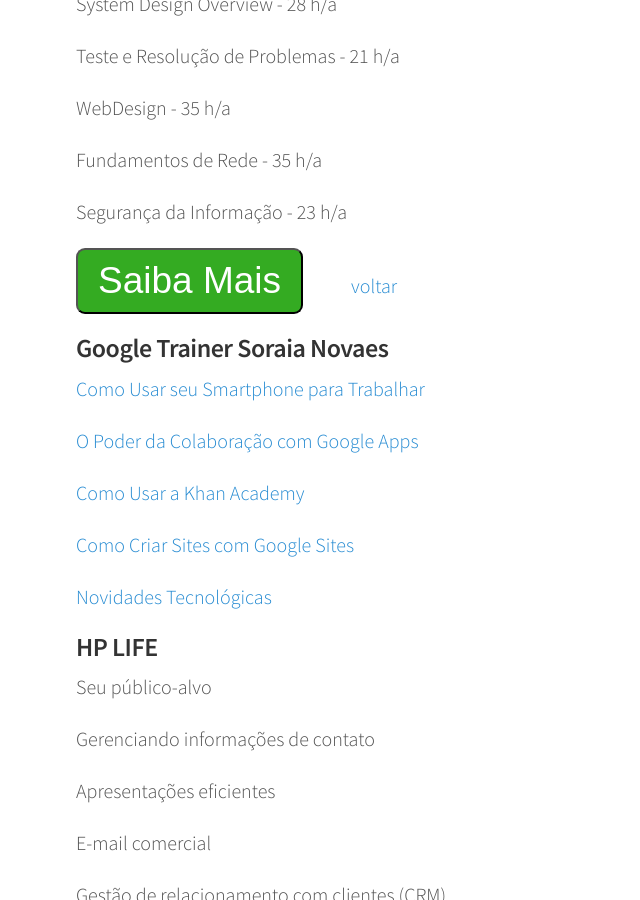
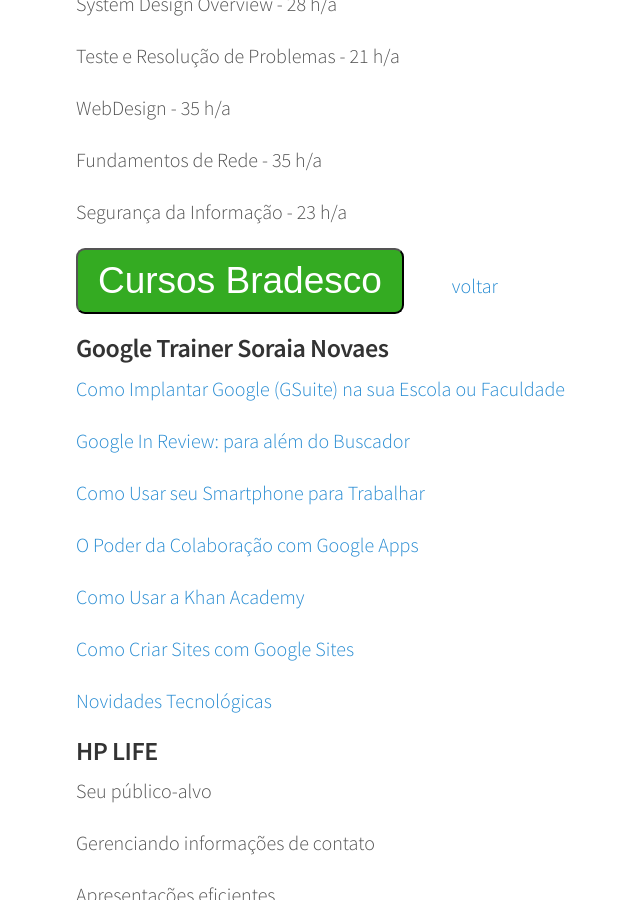
Before and after one commit to snvas/snvas.github.io, a Jekyll site: the page built from _posts/2016-04-04-cursos-online-gratuitos.markdown, in a window 1280 px wide and 900 px high, scrolled down 24161 px. Shown: the whole window, without its empty margins (204-844 px from the left). Built offline with Jekyll 4.4.1, drawn with Linux system fonts in a browser that asks for light colours; nearby versions of some CDN libraries; comment, search, counter and statistics services are not loaded; some of the changed text lies outside the part shown.

Commit message:
atualiza links

```diff
--- a/_posts/2016-04-04-cursos-online-gratuitos.markdown
+++ b/_posts/2016-04-04-cursos-online-gratuitos.markdown
@@ -156,7 +156,7 @@
 
 Sistemas Operacionais - 4 h/a
 
-<a href="http://cursos.ninja/brasil-cursos/pesquisa/Campo_complemento/brasil+TI+Maior/" target="_blank"><button class="btn">Saiba Mais</button></a>
+<a href="http://cursos.ninja/brasil-cursos/pesquisa/Campo_complemento/brasil+TI+Maior/" target="_blank"><button class="btn">Cursos Brasil TI Maior</button></a>
 
 <div id="codestudio"></div>
 
@@ -184,7 +184,7 @@
 
 Curso 4 Code - 5 h/a
 
-<a href="http://cursos.ninja/brasil-cursos/pesquisa/Campo_complemento/CODE+STUDIO/" target="_blank"><button class="btn">Saiba Mais</button></a> &nbsp;&nbsp;&nbsp;&nbsp;&nbsp;&nbsp;&nbsp;&nbsp;&nbsp;&nbsp;&nbsp;&nbsp;[voltar](#cursosonline)
+<a href="http://cursos.ninja/brasil-cursos/pesquisa/Campo_complemento/CODE+STUDIO/" target="_blank"><button class="btn">Cursos Code Studio</button></a> &nbsp;&nbsp;&nbsp;&nbsp;&nbsp;&nbsp;&nbsp;&nbsp;&nbsp;&nbsp;&nbsp;&nbsp;[voltar](#cursosonline)
 
 
 <div id="dell"></div>
@@ -219,7 +219,7 @@
 
 Soluções de segurança em camadas da Dell - 1 h/a
 
-<a href="http://cursos.ninja/brasil-cursos/pesquisa/Campo_complemento/DELL+TRAINING+CENTER/" target="_blank"><button class="btn">Saiba Mais</button></a>&nbsp;&nbsp;&nbsp;&nbsp;&nbsp;&nbsp;&nbsp;&nbsp;&nbsp;&nbsp;&nbsp;&nbsp;[voltar](#cursosonline)
+<a href="http://cursos.ninja/brasil-cursos/pesquisa/Campo_complemento/DELL+TRAINING+CENTER/" target="_blank"><button class="btn">Cursos DELL</button></a>&nbsp;&nbsp;&nbsp;&nbsp;&nbsp;&nbsp;&nbsp;&nbsp;&nbsp;&nbsp;&nbsp;&nbsp;[voltar](#cursosonline)
 
 <div id="ciee"></div>
 
@@ -287,7 +287,7 @@
 
 SMARTPHONE - 2 h/a
 
-<a href="http://cursos.ninja/brasil-cursos/pesquisa/Campo_complemento/ead+ciee/" target="_blank"><button class="btn">Saiba Mais</button></a>&nbsp;&nbsp;&nbsp;&nbsp;&nbsp;&nbsp;&nbsp;&nbsp;&nbsp;&nbsp;&nbsp;&nbsp;[voltar](#cursosonline)
+<a href="http://cursos.ninja/brasil-cursos/pesquisa/Campo_complemento/ead+ciee/" target="_blank"><button class="btn">Cursos CIEE</button></a>&nbsp;&nbsp;&nbsp;&nbsp;&nbsp;&nbsp;&nbsp;&nbsp;&nbsp;&nbsp;&nbsp;&nbsp;[voltar](#cursosonline)
 
 <div id="sebrae"></div>
 
@@ -339,7 +339,7 @@
 
 D-Olho na Qualidade: 5Ss para os pequenos negócios - 16 h/a
 
-<a href="http://cursos.ninja/brasil-cursos/pesquisa/Campo_complemento/EAD+SEBRAE/" target="_blank"><button class="btn">Saiba Mais</button></a>&nbsp;&nbsp;&nbsp;&nbsp;&nbsp;&nbsp;&nbsp;&nbsp;&nbsp;&nbsp;&nbsp;&nbsp;[voltar](#cursosonline)
+<a href="http://cursos.ninja/brasil-cursos/pesquisa/Campo_complemento/EAD+SEBRAE/" target="_blank"><button class="btn">Cursos Sebrae</button></a>&nbsp;&nbsp;&nbsp;&nbsp;&nbsp;&nbsp;&nbsp;&nbsp;&nbsp;&nbsp;&nbsp;&nbsp;[voltar](#cursosonline)
 
 <div id="senai"></div>
 
@@ -371,7 +371,7 @@
 
 Lógica de Programação - 14 h/a
 
-<a href="http://cursos.ninja/brasil-cursos/pesquisa/Campo_complemento/EAD+SENAI/" target="_blank"><button class="btn">Saiba Mais</button></a>&nbsp;&nbsp;&nbsp;&nbsp;&nbsp;&nbsp;&nbsp;&nbsp;&nbsp;&nbsp;&nbsp;&nbsp;[voltar](#cursosonline)
+<a href="http://cursos.ninja/brasil-cursos/pesquisa/Campo_complemento/EAD+SENAI/" target="_blank"><button class="btn">Cursos SENAI</button></a>&nbsp;&nbsp;&nbsp;&nbsp;&nbsp;&nbsp;&nbsp;&nbsp;&nbsp;&nbsp;&nbsp;&nbsp;[voltar](#cursosonline)
 
 <div id="senado"></div>
 
@@ -425,7 +425,7 @@
 
 Relações Internacionais: Teoria e História - 60 h/a
 
-<a href="http://cursos.ninja/brasil-cursos/pesquisa/Campo_complemento/EAD+SENADO+FEDERAL/" target="_blank"><button class="btn">Saiba Mais</button></a>&nbsp;&nbsp;&nbsp;&nbsp;&nbsp;&nbsp;&nbsp;&nbsp;&nbsp;&nbsp;&nbsp;&nbsp;[voltar](#cursosonline)
+<a href="http://cursos.ninja/brasil-cursos/pesquisa/Campo_complemento/EAD+SENADO+FEDERAL/" target="_blank"><button class="btn">Cursos Senado Federal</button></a>&nbsp;&nbsp;&nbsp;&nbsp;&nbsp;&nbsp;&nbsp;&nbsp;&nbsp;&nbsp;&nbsp;&nbsp;[voltar](#cursosonline)
 
 <div id="sesipr"></div>
 
@@ -473,7 +473,7 @@
 
 TEAR, MÁQUINA DE COSTURA RETA E CORTE DE TECIDOS - 10 h/a
 
-<a href="http://cursos.ninja/brasil-cursos/pesquisa/Campo_complemento/EAD+SESI+PR/" target="_blank"><button class="btn">Saiba Mais</button></a>&nbsp;&nbsp;&nbsp;&nbsp;&nbsp;&nbsp;&nbsp;&nbsp;&nbsp;&nbsp;&nbsp;&nbsp;[voltar](#cursosonline)
+<a href="http://cursos.ninja/brasil-cursos/pesquisa/Campo_complemento/EAD+SESI+PR/" target="_blank"><button class="btn">Cursos SESI PR</button></a>&nbsp;&nbsp;&nbsp;&nbsp;&nbsp;&nbsp;&nbsp;&nbsp;&nbsp;&nbsp;&nbsp;&nbsp;[voltar](#cursosonline)
 
 <div id="sestsenat"></div>
 
@@ -493,7 +493,7 @@
 
 RT - Responsável Técnico
 
-<a href="http://cursos.ninja/brasil-cursos/pesquisa/Campo_complemento/EAD+SEST+SENAT/" target="_blank"><button class="btn">Saiba Mais</button></a>
+<a href="http://cursos.ninja/brasil-cursos/pesquisa/Campo_complemento/EAD+SEST+SENAT/" target="_blank"><button class="btn">Cursos SEST SENAT</button></a>
 
 <div id="unicamp"></div>
 
@@ -515,7 +515,7 @@
 
 Tecnologia XML
 
-<a href="http://cursos.ninja/brasil-cursos/pesquisa/Campo_complemento/EAD+Educa%E7%E3o+a+Dist%E2ncia+do+Centro+de+Computa%E7%E3o+da+Unicamp/" target="_blank"><button class="btn">Saiba Mais</button></a&nbsp;&nbsp;&nbsp;&nbsp;&nbsp;&nbsp;&nbsp;&nbsp;&nbsp;&nbsp;&nbsp;&nbsp;[voltar](#cursosonline)
+<a href="http://cursos.ninja/brasil-cursos/pesquisa/Campo_complemento/EAD+Educa%E7%E3o+a+Dist%E2ncia+do+Centro+de+Computa%E7%E3o+da+Unicamp/" target="_blank"><button class="btn">Cursos Unicamp</button></a>&nbsp;&nbsp;&nbsp;&nbsp;&nbsp;&nbsp;&nbsp;&nbsp;&nbsp;&nbsp;&nbsp;&nbsp;[voltar](#cursosonline)
 
 <div id="usp"></div>
 
@@ -631,7 +631,7 @@
 
 Química - 26 h/a
 
-<a href="http://cursos.ninja/brasil-cursos/pesquisa/Campo_complemento/ead+usp/" target="_blank"><button class="btn">Saiba Mais</button></a>
+<a href="http://cursos.ninja/brasil-cursos/pesquisa/Campo_complemento/ead+usp/" target="_blank"><button class="btn">Cursos USP</button></a>
 
 <div id="utfpr"></div>
 
@@ -645,7 +645,7 @@
 
 Leitura em Inglês - 2 h/a
 
-<a href="http://cursos.ninja/brasil-cursos/pesquisa/Campo_complemento/EDAD+UTFPR/" target="_blank"><button class="btn">Saiba Mais</button></a>&nbsp;&nbsp;&nbsp;&nbsp;&nbsp;&nbsp;&nbsp;&nbsp;&nbsp;&nbsp;&nbsp;&nbsp;[voltar](#cursosonline)
+<a href="http://cursos.ninja/brasil-cursos/pesquisa/Campo_complemento/EDAD+UTFPR/" target="_blank"><button class="btn">Cursos UTFPR</button></a>&nbsp;&nbsp;&nbsp;&nbsp;&nbsp;&nbsp;&nbsp;&nbsp;&nbsp;&nbsp;&nbsp;&nbsp;[voltar](#cursosonline)
 
 <div id="endeavor"></div>
 
@@ -660,7 +660,7 @@
 Ferramentas práticas de Inovação: inovar para se diferenciar - 3 h/a
 
 
-<a href="http://cursos.ninja/brasil-cursos/pesquisa/Campo_complemento/endeavor/" target="_blank"><button class="btn">Saiba Mais</button></a>&nbsp;&nbsp;&nbsp;&nbsp;&nbsp;&nbsp;&nbsp;&nbsp;&nbsp;&nbsp;&nbsp;&nbsp;[voltar](#cursosonline)
+<a href="http://cursos.ninja/brasil-cursos/pesquisa/Campo_complemento/endeavor/" target="_blank"><button class="btn">Cursos Endevor</button></a>&nbsp;&nbsp;&nbsp;&nbsp;&nbsp;&nbsp;&nbsp;&nbsp;&nbsp;&nbsp;&nbsp;&nbsp;[voltar](#cursosonline)
 
 <div id="espm"></div>
 
@@ -680,7 +680,7 @@
 
 LIDERANÇA DE EQUIPES - 6 h/a
 
-<a href="http://cursos.ninja/brasil-cursos/pesquisa/Campo_complemento/ESPM+Online/" target="_blank"><button class="btn">Saiba Mais</button></a>&nbsp;&nbsp;&nbsp;&nbsp;&nbsp;&nbsp;&nbsp;&nbsp;&nbsp;&nbsp;&nbsp;&nbsp;[voltar](#cursosonline)
+<a href="http://cursos.ninja/brasil-cursos/pesquisa/Campo_complemento/ESPM+Online/" target="_blank"><button class="btn">Cursos ESPM</button></a>&nbsp;&nbsp;&nbsp;&nbsp;&nbsp;&nbsp;&nbsp;&nbsp;&nbsp;&nbsp;&nbsp;&nbsp;[voltar](#cursosonline)
 
 <div id="fgv"></div>
 
@@ -778,7 +778,7 @@
 
 SUSTENTABILIDADE APLICADA AOS NEGÓCIOS: ORIENTAÇÕES PARA GESTORES - 10 h/a
 
-<a href="http://cursos.ninja/brasil-cursos/pesquisa/Campo_complemento/FGV+Online/" target="_blank"><button class="btn">Saiba Mais</button></a>&nbsp;&nbsp;&nbsp;&nbsp;&nbsp;&nbsp;&nbsp;&nbsp;&nbsp;&nbsp;&nbsp;&nbsp;[voltar](#cursosonline)
+<a href="http://cursos.ninja/brasil-cursos/pesquisa/Campo_complemento/FGV+Online/" target="_blank"><button class="btn">Cursos FGV</button></a>&nbsp;&nbsp;&nbsp;&nbsp;&nbsp;&nbsp;&nbsp;&nbsp;&nbsp;&nbsp;&nbsp;&nbsp;[voltar](#cursosonline)
 
 <div id="fiap"></div>
 
@@ -816,7 +816,7 @@
 
 Gestão de Projetos - 1 h/a
 
-<a href="http://cursos.ninja/brasil-cursos/pesquisa/Campo_complemento/FIAP+X/" target="_blank"><button class="btn">Saiba Mais</button></a>&nbsp;&nbsp;&nbsp;&nbsp;&nbsp;&nbsp;&nbsp;&nbsp;&nbsp;&nbsp;&nbsp;&nbsp;[voltar](#cursosonline)
+<a href="http://cursos.ninja/brasil-cursos/pesquisa/Campo_complemento/FIAP+X/" target="_blank"><button class="btn">Cursos FIAP</button></a>&nbsp;&nbsp;&nbsp;&nbsp;&nbsp;&nbsp;&nbsp;&nbsp;&nbsp;&nbsp;&nbsp;&nbsp;[voltar](#cursosonline)
 
 <div id="bradesco"></div>
 
@@ -918,17 +918,21 @@
 
 Segurança da Informação - 23 h/a
 
-<a href="http://cursos.ninja/brasil-cursos/pesquisa/Campo_complemento/Funda%E7%E3o+Bradesco/" target="_blank"><button class="btn">Saiba Mais</button></a>&nbsp;&nbsp;&nbsp;&nbsp;&nbsp;&nbsp;&nbsp;&nbsp;&nbsp;&nbsp;&nbsp;&nbsp;[voltar](#cursosonline)
+<a href="http://cursos.ninja/brasil-cursos/pesquisa/Campo_complemento/Funda%E7%E3o+Bradesco/" target="_blank"><button class="btn">Cursos Bradesco</button></a>&nbsp;&nbsp;&nbsp;&nbsp;&nbsp;&nbsp;&nbsp;&nbsp;&nbsp;&nbsp;&nbsp;&nbsp;[voltar](#cursosonline)
 
 <div id="trainer"></div>
 
 ### Google Trainer Soraia Novaes
 
+<a href="https://www.udemy.com/como-implantar-gsuite-na-sua-escola-ou-faculdade/" target="_blank">Como Implantar Google (GSuite) na sua Escola ou Faculdade</a>
+
+<a href="https://www.udemy.com/google-in-review-para-alem-do-buscador/" target="_blank">Google In Review: para além do Buscador</a>
+
 <a href="https://inovadores.coursify.me/courses/como-usar-seu-smartphone-para-trabalhar" target="_blank">Como Usar seu Smartphone para Trabalhar</a>
 
 <a href="https://inovadores.coursify.me/courses/o-poder-da-colaboracao-com-google-apps" target="_blank">O Poder da Colaboração com Google Apps</a>
 
-<a href="http://googletrainer.teachable.com/p/como-usar-a-khan-academy" target="_blank">Como Usar a Khan Academy</a>
+<a href="https://www.udemy.com/como-usar-a-khan-academy/" target="_blank">Como Usar a Khan Academy</a>
 
 <a href="https://inovadores.coursify.me/courses/criacao-de-conteudo-com-google-sites" target="_blank">Como Criar Sites com Google Sites</a>
 
@@ -989,7 +993,7 @@
 
 Eficiência energética: Fazer mais por menos
 
-<a href="http://cursos.ninja/brasil-cursos/pesquisa/Campo_complemento/HP+LIFE/" target="_blank"><button class="btn">Saiba Mais</button></a>&nbsp;&nbsp;&nbsp;&nbsp;&nbsp;&nbsp;&nbsp;&nbsp;&nbsp;&nbsp;&nbsp;&nbsp;[voltar](#cursosonline)
+<a href="http://cursos.ninja/brasil-cursos/pesquisa/Campo_complemento/HP+LIFE/" target="_blank"><button class="btn">Cursos HP</button></a>&nbsp;&nbsp;&nbsp;&nbsp;&nbsp;&nbsp;&nbsp;&nbsp;&nbsp;&nbsp;&nbsp;&nbsp;[voltar](#cursosonline)
 
 <div id="intel"></div>
 
@@ -1073,7 +1077,7 @@
 
 Storage - 8 h/a
 
-<a href="http://cursos.ninja/brasil-cursos/pesquisa/Campo_complemento/INTEL+Di%E1logo+TI/" target="_blank"><button class="btn">Saiba Mais</button></a>&nbsp;&nbsp;&nbsp;&nbsp;&nbsp;&nbsp;&nbsp;&nbsp;&nbsp;&nbsp;&nbsp;&nbsp;[voltar](#cursosonline)
+<a href="http://cursos.ninja/brasil-cursos/pesquisa/Campo_complemento/INTEL+Di%E1logo+TI/" target="_blank"><button class="btn">Cursos Intel</button></a>&nbsp;&nbsp;&nbsp;&nbsp;&nbsp;&nbsp;&nbsp;&nbsp;&nbsp;&nbsp;&nbsp;&nbsp;[voltar](#cursosonline)
 
 <div id="khan"></div>
 
@@ -1201,7 +1205,7 @@
 
 Hora do Código Banco de Dados Khan Academy - 1 h/a
 
-<a href="http://cursos.ninja/brasil-cursos/pesquisa/Campo_complemento/KHAN+ACADEMY/" target="_blank"><button class="btn">Saiba Mais</button></a>&nbsp;&nbsp;&nbsp;&nbsp;&nbsp;&nbsp;&nbsp;&nbsp;&nbsp;&nbsp;&nbsp;&nbsp;[voltar](#cursosonline)
+<a href="http://cursos.ninja/brasil-cursos/pesquisa/Campo_complemento/KHAN+ACADEMY/" target="_blank"><button class="btn">Cursos KHAN ACADEMY</button></a>&nbsp;&nbsp;&nbsp;&nbsp;&nbsp;&nbsp;&nbsp;&nbsp;&nbsp;&nbsp;&nbsp;&nbsp;[voltar](#cursosonline)
 
 <div id="microsoft"></div>
 
@@ -1359,7 +1363,7 @@
 
 Proteção de informações com Azure RMS - 1 h/a
 
-<a href="http://cursos.ninja/brasil-cursos/pesquisa/Campo_complemento/MICROSOFT+VIRTUAL+ACADEMY/" target="_blank"><button class="btn">Saiba Mais</button></a>&nbsp;&nbsp;&nbsp;&nbsp;&nbsp;&nbsp;&nbsp;&nbsp;&nbsp;&nbsp;&nbsp;&nbsp;[voltar](#cursosonline)
+<a href="http://cursos.ninja/brasil-cursos/pesquisa/Campo_complemento/MICROSOFT+VIRTUAL+ACADEMY/" target="_blank"><button class="btn">Cursos MICROSOFT</button></a>&nbsp;&nbsp;&nbsp;&nbsp;&nbsp;&nbsp;&nbsp;&nbsp;&nbsp;&nbsp;&nbsp;&nbsp;[voltar](#cursosonline)
 
 <div id="udacity"></div>
 
@@ -1435,7 +1439,7 @@
 
 Vizualização de Dados e D3.js Comunicando-se Através do Dados - 6 h/a
 
-<a href="http://cursos.ninja/brasil-cursos/pesquisa/Campo_complemento/udacity/" target="_blank"><button class="btn">Saiba Mais</button></a>
+<a href="http://cursos.ninja/brasil-cursos/pesquisa/Campo_complemento/udacity/" target="_blank"><button class="btn">Cursos UDACITY</button></a>
 
 <div id="tim"></div>
 
@@ -1475,7 +1479,7 @@
 
 Produção de Vídeos Educacionais para Web - 1 h/a
 
-<a href="http://cursos.ninja/brasil-cursos/pesquisa/Campo_complemento/TIM+TEC/" target="_blank"><button class="btn">Saiba Mais</button></a>&nbsp;&nbsp;&nbsp;&nbsp;&nbsp;&nbsp;&nbsp;&nbsp;&nbsp;&nbsp;&nbsp;&nbsp;[voltar](#cursosonline)
+<a href="http://cursos.ninja/brasil-cursos/pesquisa/Campo_complemento/TIM+TEC/" target="_blank"><button class="btn">Cursos TIM</button></a>&nbsp;&nbsp;&nbsp;&nbsp;&nbsp;&nbsp;&nbsp;&nbsp;&nbsp;&nbsp;&nbsp;&nbsp;[voltar](#cursosonline)
 
 <div id="univesp"></div>
 
@@ -1559,7 +1563,7 @@
 
 Química Geral e Inorgânica Básica - 12 h/a
 
-<a href="http://cursos.ninja/brasil-cursos/pesquisa/Campo_complemento/UNIVESP+TV" target="_blank"><button class="btn">Saiba Mais</button></a>&nbsp;&nbsp;&nbsp;&nbsp;&nbsp;&nbsp;&nbsp;&nbsp;&nbsp;&nbsp;&nbsp;&nbsp;[voltar](#cursosonline)
+<a href="http://cursos.ninja/brasil-cursos/pesquisa/Campo_complemento/UNIVESP+TV" target="_blank"><button class="btn">Cursos UNIVESP</button></a>&nbsp;&nbsp;&nbsp;&nbsp;&nbsp;&nbsp;&nbsp;&nbsp;&nbsp;&nbsp;&nbsp;&nbsp;[voltar](#cursosonline)
 
 <div id="veduca"></div>
 
@@ -1615,7 +1619,7 @@
 
 Energia Renováveis - 60 h/a
 
-<a href="http://cursos.ninja/brasil-cursos/pesquisa/Campo_complemento/VEDUCA" target="_blank"><button class="btn">Saiba Mais</button></a>&nbsp;&nbsp;&nbsp;&nbsp;&nbsp;&nbsp;&nbsp;&nbsp;&nbsp;&nbsp;&nbsp;&nbsp;[voltar](#cursosonline)
+<a href="http://cursos.ninja/brasil-cursos/pesquisa/Campo_complemento/VEDUCA" target="_blank"><button class="btn">Cursos Veduca</button></a>&nbsp;&nbsp;&nbsp;&nbsp;&nbsp;&nbsp;&nbsp;&nbsp;&nbsp;&nbsp;&nbsp;&nbsp;[voltar](#cursosonline)
 
 <div id="horadocodigo"></div>
 
@@ -1655,7 +1659,7 @@
 
 Hora do Código Blockly Games - 1 h/a
 
-<a href="http://cursos.ninja/brasil-cursos/pesquisa/Campo_nome/Hora+do+C%F3digo/" target="_blank"><button class="btn">Saiba Mais</button></a>&nbsp;&nbsp;&nbsp;&nbsp;&nbsp;&nbsp;&nbsp;&nbsp;&nbsp;&nbsp;&nbsp;&nbsp;[voltar](#cursosonline)
+<a href="http://cursos.ninja/brasil-cursos/pesquisa/Campo_nome/Hora+do+C%F3digo/" target="_blank"><button class="btn">Hora do Código</button></a>&nbsp;&nbsp;&nbsp;&nbsp;&nbsp;&nbsp;&nbsp;&nbsp;&nbsp;&nbsp;&nbsp;&nbsp;[voltar](#cursosonline)
 
 Você também pode encontrar + 700 cursos online gratuitos organizados por área:
 
--- a/_posts/2016-05-24-tecnologia-aplicada-educacao.markdown
+++ b/_posts/2016-05-24-tecnologia-aplicada-educacao.markdown
@@ -7,9 +7,9 @@
  - edtech
 ---
 
-Como a tecnologia pode transformar a educação [saiba mais](http://professoragoogle.com.br).
+Como a tecnologia pode transformar a educação saiba mais no site da [professora Google](http://professoragoogle.com.br).
 
-Entrevista para o 1º Congresso Brasileiro de Qualidade de Vida Escolar.
+Soraia Novaes, concede entrevista para o 1º Congresso Brasileiro de Qualidade de Vida Escolar.
 
 <iframe
   width="100%"
--- a/_posts/2016-08-25-recado-para-escolas.markdown
+++ b/_posts/2016-08-25-recado-para-escolas.markdown
@@ -7,7 +7,7 @@
  - google for education
 ---
 
-As escolas públicas ou privadas tem direito a uma conta educacional do Google Apps. Se a sua escola ainda não usa, se liga no recado e [saiba mais](http://professoragoogle.com.br).
+As escolas públicas ou privadas tem direito a uma conta educacional do Google Apps (GSuite). Se a sua escola ainda não usa, se liga no recado e saiba mais sobre as [ferramentas Google para educação](http://professoragoogle.com.br/produtos/ferramentas-do-google-for-education/).
 
 <iframe
   width="100%"
```
Also changed, not shown: _posts/2016-03-17-educacao-tecnologia-inovacao.markdown (+4 -8 lines), _posts/2016-03-18-jeito-google-facebook-trabalhar.markdown (+6 -6 lines), _posts/2017-01-06-sobre-a-google-educacao.markdown (+10 -0 lines).
